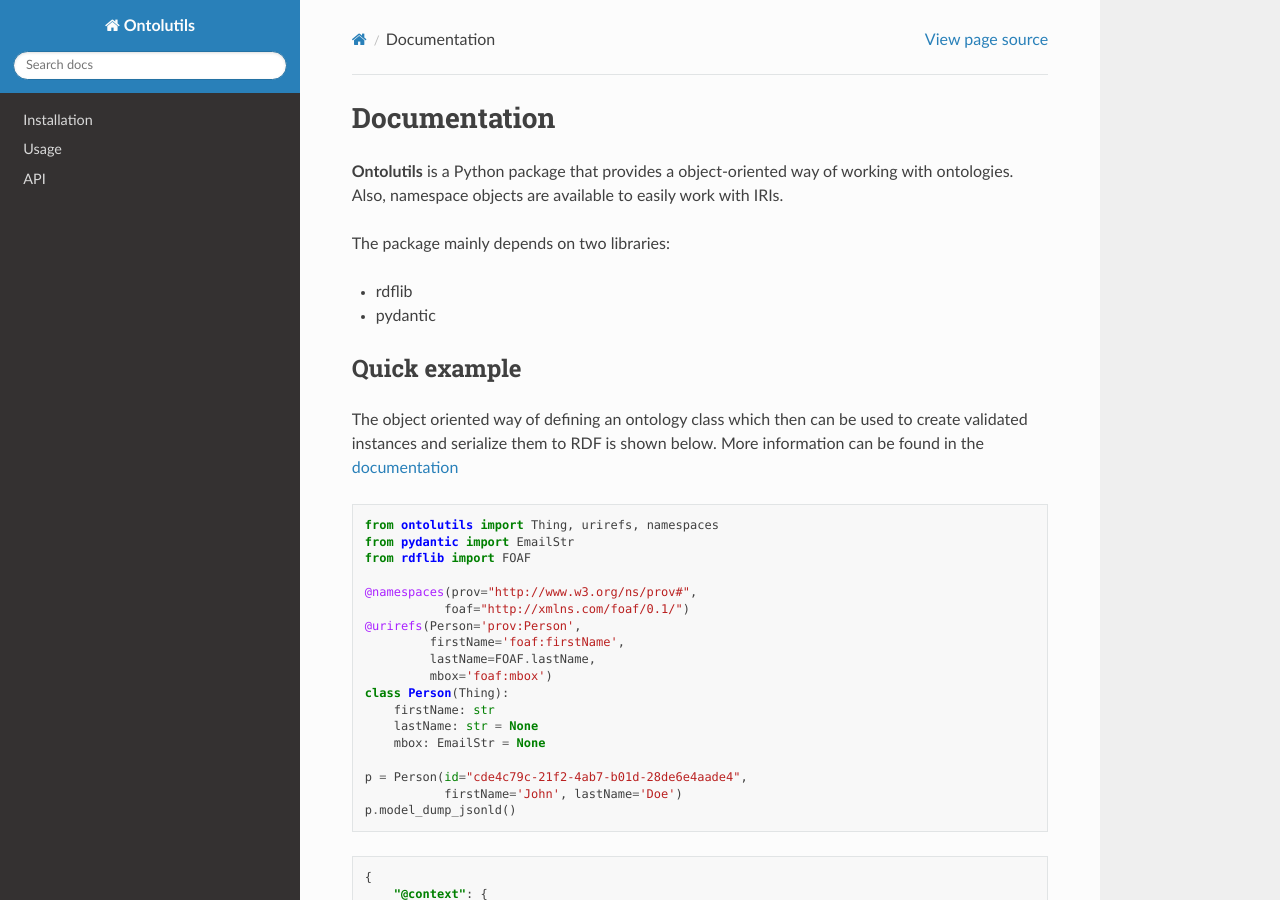
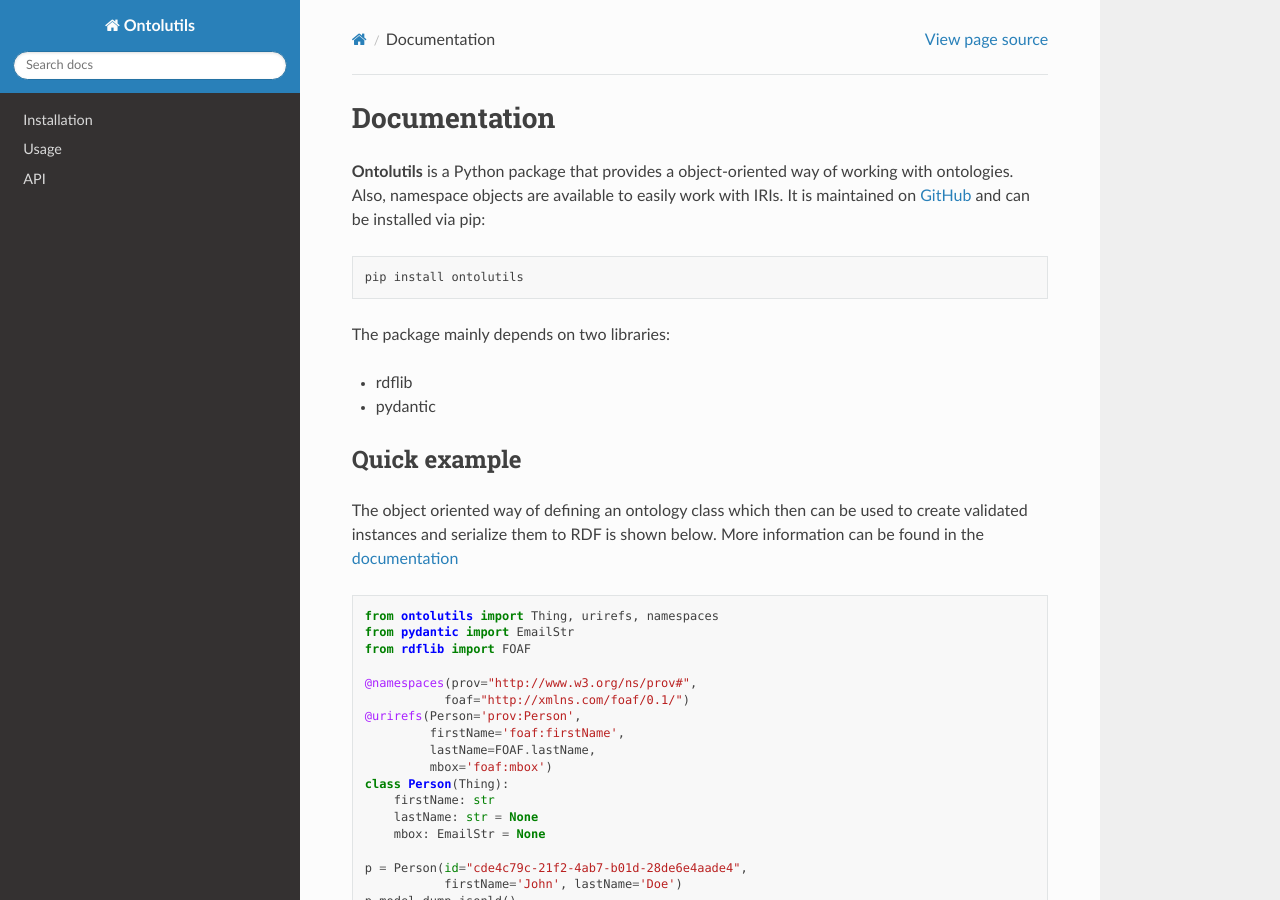
Before and after one commit to matthiasprobst/ontology-utils, a Sphinx documentation site: the page built from docs/index.rst, in a window 1280 px wide and 900 px high. Built offline with Sphinx 7.4.7 and the Read the Docs theme 2.0.0, drawn with Linux system fonts in a browser that asks for light colours.

Commit message:
housekeeping

```diff
--- a/codemeta.json
+++ b/codemeta.json
@@ -4,7 +4,7 @@
     "license": "https://spdx.org/licenses/MIT",
     "codeRepository": "git+https://github.com/matthiasprobst/ontology-utils",
     "name": "ontolutils",
-    "version": "0.2.15",
+    "version": "0.2.16",
     "description": "Utility library for the work with ontologies.",
     "programmingLanguage": [
         "Python 3",
--- a/docs/index.rst
+++ b/docs/index.rst
@@ -3,6 +3,11 @@
 
 **Ontolutils** is a Python package that provides a object-oriented way of working with ontologies.
 Also, namespace objects are available to easily work with IRIs.
+It is maintained on `GitHub <https://github.com/matthiasprobst/ontology-utils>`_ and can be installed via pip:
+
+.. code-block:: bash
+
+    pip install ontolutils
 
 The package mainly depends on two libraries:
 
```
Also changed, not shown: 1 other file.
